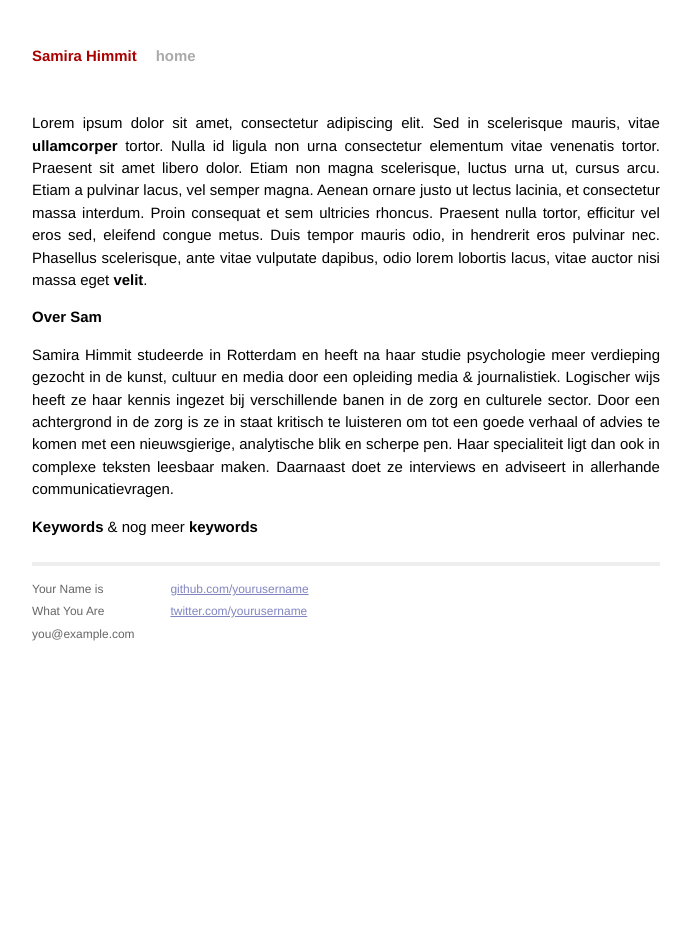
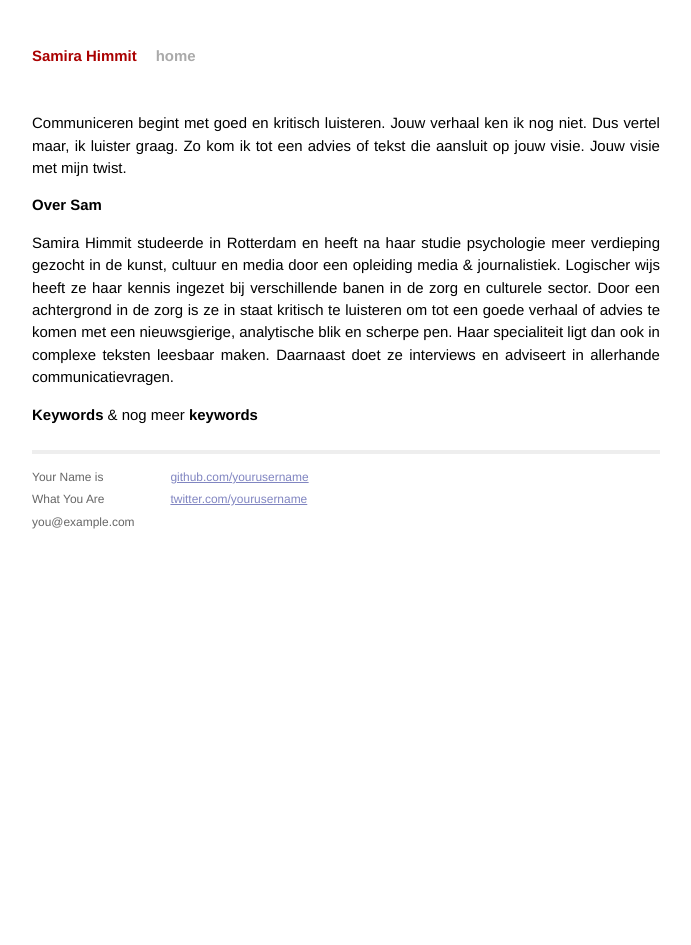
Before and after one commit to samirahimmit/samirahimmit.github.io, a Jekyll site: the page built from index.md, in a window 1280 px wide. Shown: the whole page, without its empty margins (294-985 px from the left). Built offline with Jekyll 4.4.1, drawn with Linux system fonts in a browser that asks for light colours; Markdown is read by kramdown in place of the engine named in the settings.

Commit message:
Updated 00-intro.md

```diff
--- a/content/00-intro.md
+++ b/content/00-intro.md
@@ -1 +1 @@
-Lorem ipsum dolor sit amet, consectetur adipiscing elit. Sed in scelerisque mauris, vitae **ullamcorper** tortor. Nulla id ligula non urna consectetur elementum vitae venenatis tortor. Praesent sit amet libero dolor. Etiam non magna scelerisque, luctus urna ut, cursus arcu. Etiam a pulvinar lacus, vel semper magna. Aenean ornare justo ut lectus lacinia, et consectetur massa interdum. Proin consequat et sem ultricies rhoncus. Praesent nulla tortor, efficitur vel eros sed, eleifend congue metus. Duis tempor mauris odio, in hendrerit eros pulvinar nec. Phasellus scelerisque, ante vitae vulputate dapibus, odio lorem lobortis lacus, vitae auctor nisi massa eget **velit**.
+Communiceren begint met goed en kritisch luisteren. Jouw verhaal ken ik nog niet. Dus vertel maar, ik luister graag. Zo kom ik tot een advies of tekst die aansluit op jouw visie. Jouw visie met mijn twist.
```
